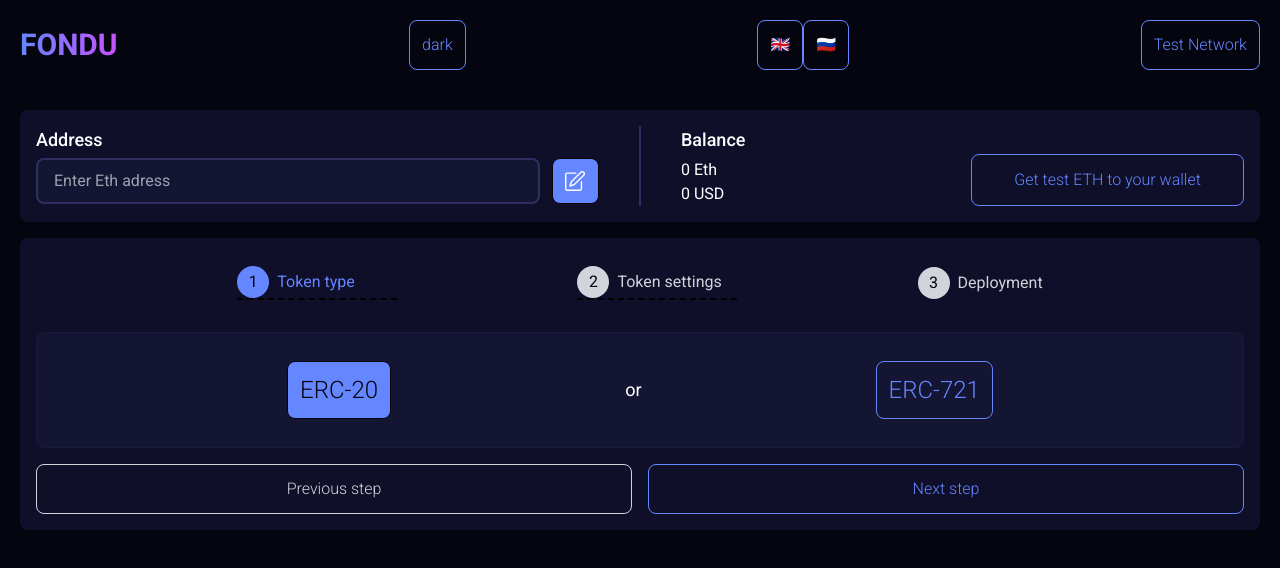
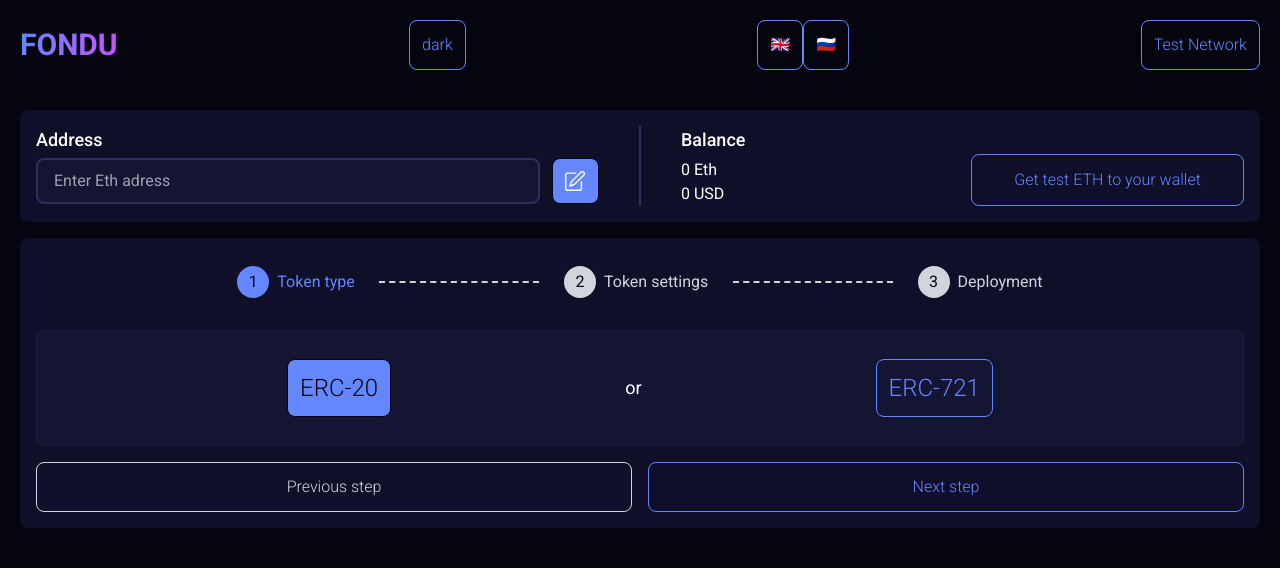
Before and after one commit to Borodutch/fondu, a React (Create React App) app: page / in a window 1280 px wide. Shown: the top 568 px of the page. Built offline with nearby package versions, Linux system fonts and the light colour scheme; what mobx-persist-store, web3 would draw is missing.

Commit message:
stepper style fix

```diff
--- a/src/components/Controls.tsx
+++ b/src/components/Controls.tsx
@@ -4,9 +4,8 @@ import { hideMobile } from 'helpers/style'
 
 const stylizedTextColor = classnames('text-main')
 const stylizedBackgroundColor = classnames('bg-main')
-const stylizedPassedTextColor = classnames('text-blue-200')
-const stylizedPassedBorderColor = classnames('border-blue-200')
-const stylizedPassedBackgroundColor = classnames('bg-blue-200')
+const stylizedPassedTextColor = classnames('text-main')
+const stylizedPassedBorderColor = classnames('border-active')
 const inactiveTextColor = classnames('text-gray-300')
 const inactiveBorderColor = classnames('border-active')
 const inactiveBackgroundColor = classnames('bg-gray-300')
@@ -45,15 +44,31 @@ const inactiveTabStyle = classnames(
   inactiveBackgroundColor,
   inactiveBorderColor
 )
-const passedTabStyle = classnames(baseTabStyle, stylizedPassedBackgroundColor)
+const passedTabStyle = classnames(
+  baseTabStyle,
+  stylizedBackgroundColor,
+  'opacity-50'
+)
 const baseTextStyle = classnames(hideMobile, 'transition')
 const activeTextStyle = classnames(baseTextStyle, stylizedTextColor)
 const inactiveTextStyle = classnames(baseTextStyle, inactiveTextColor)
-const passedTextStyle = classnames(baseTextStyle, stylizedPassedTextColor)
+const passedTextStyle = classnames(
+  baseTextStyle,
+  stylizedPassedTextColor,
+  'opacity-50'
+)
 
 const baseLineStyle = classnames('border-b-2', 'w-10', 'md:w-40')
-const inactiveLineStyle = classnames(baseLineStyle, 'border-dashed')
-const passedLineStyle = classnames(baseLineStyle, stylizedPassedBorderColor)
+const inactiveLineStyle = classnames(
+  baseLineStyle,
+  'border-dashed',
+  'border-gray-300'
+)
+const passedLineStyle = classnames(
+  baseLineStyle,
+  stylizedPassedBorderColor,
+  'opacity-50'
+)
 
 interface stepperTabHeaderProps {
   tabs: Array<String>
@@ -67,8 +82,8 @@ export const StepperTabs: FC<stepperTabHeaderProps> = ({
   return (
     <div className={stepperWrapper}>
       {tabs.map((tab: String, index) => (
-        <div key={index}>
-          <div className={singleStepStyle}>
+        <>
+          <div key={index} className={singleStepStyle}>
             <div
               className={
                 index + 1 === currentTab
@@ -99,7 +114,7 @@ export const StepperTabs: FC<stepperTabHeaderProps> = ({
               }
             ></div>
           )}
-        </div>
+        </>
       ))}
     </div>
   )
```
